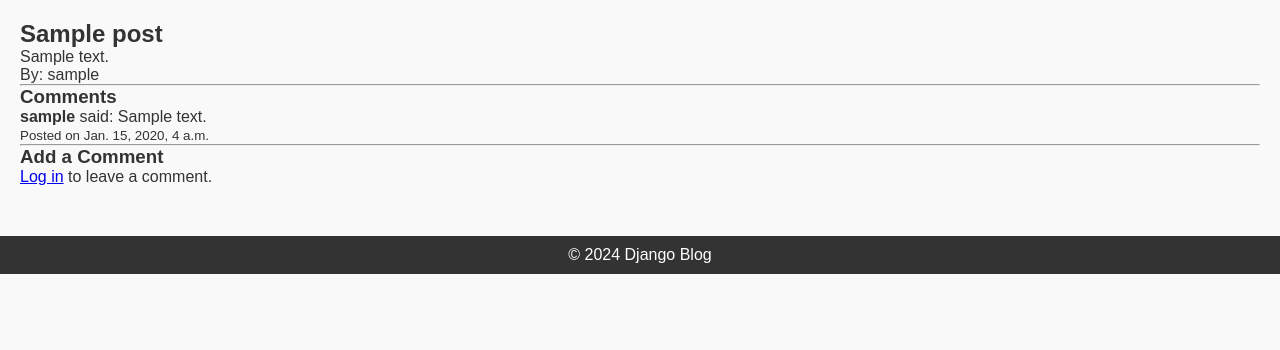
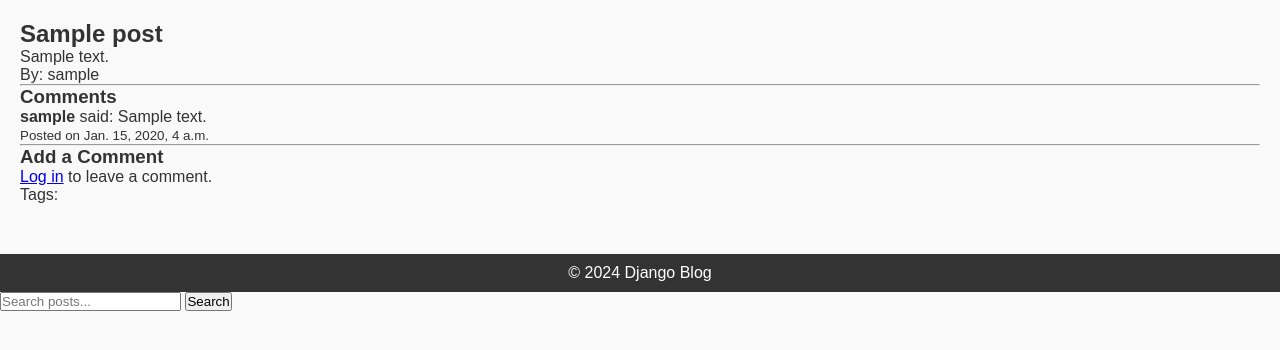
Before and after one commit to AllanMaloi/Alx_DjangoLearnLab, a Django app: page /post/1/ in a window 1280 px wide. Shown: the part 41-391 px from the top of the page. Run offline with Django 5.2, Linux system fonts and the light colour scheme; tables that the repository leaves empty hold one stand-in row (values such as "Sample post"); parts of the project's set-up code (start-up, migrations or seed data) failed here and were passed over.

Commit message:
Implementing Advanced Features: Tagging and Search Functionality

```diff
--- a/django_blog/blog/forms.py
+++ b/django_blog/blog/forms.py
@@ -14,9 +14,14 @@
 
 
 class PostForm(forms.ModelForm):
+    tags = forms.CharField(required=False, help_text="Enter tags separated by commas.")
+
     class Meta:
         model = Post
-        fields = ['title', 'content']
+        fields = ['title', 'content', 'tags']
+
+def clean_tags(self):
+        return [tag.strip() for tag in self.cleaned_data['tags'].split(',')]
 
 class CommentForm(forms.ModelForm):
     class Meta:
--- a/django_blog/blog/models.py
+++ b/django_blog/blog/models.py
@@ -1,6 +1,8 @@
 from django.db import models
 from django.contrib.auth.models import User
 from django.utils import timezone
+from taggit.managers import TaggableManager  # Import tagging
+
 
 class Post(models.Model):
     title = models.CharField(max_length=200)
@@ -8,6 +10,9 @@
     published_date = models.DateTimeField(auto_now_add=True)
     author = models.ForeignKey(User, on_delete=models.CASCADE)
     created_at = models.DateTimeField(default=timezone.now)
+    created_at = models.DateTimeField(auto_now_add=True)
+    updated_at = models.DateTimeField(auto_now=True)
+    tags = TaggableManager()  # Add tag support
 
     def __str__(self):
         return self.title
--- a/django_blog/blog/templates/blog/base.html
+++ b/django_blog/blog/templates/blog/base.html
@@ -38,5 +38,9 @@
     </footer>
 
     <script src="{% static 'js/scripts.js' %}"></script>
+    <form method="GET" action="{% url 'search_results' %}">
+        <input type="text" name="q" placeholder="Search posts...">
+        <button type="submit">Search</button>
+    </form>
 </body>
 </html>
--- a/django_blog/blog/templates/blog/post_detail.html
+++ b/django_blog/blog/templates/blog/post_detail.html
@@ -29,4 +29,9 @@
     {% else %}
         <p><a href="{% url 'login' %}">Log in</a> to leave a comment.</p>
     {% endif %}
+    <p>Tags:
+        {% for tag in post.tags.all %}
+            <a href="{% url 'tag_posts' tag.name %}">{{ tag.name }}</a>{% if not forloop.last %}, {% endif %}
+        {% endfor %}
+    </p>
 {% endblock %}
--- a/django_blog/blog/urls.py
+++ b/django_blog/blog/urls.py
@@ -1,5 +1,7 @@
 from django.urls import path
 from .views import register, login_view, logout_view, profile_view
+from .views import SearchResultsView, TagListView
+
 from .views import (
     PostListView,
     PostDetailView,
@@ -24,4 +26,6 @@
     path('post/<int:pk>/comments/new/', CommentCreateView.as_view(), name='add_comment'),  # ✅ Fixed
     path('comment/<int:pk>/update/', CommentUpdateView.as_view(), name='comment_update'),
     path('comment/<int:pk>/delete/', CommentDeleteView.as_view(), name='comment_delete'),
+     path('search/', SearchResultsView.as_view(), name='search_results'),
+    path('tags/<str:tag_name>/', TagListView.as_view(), name='tag_posts'),
 ]
--- a/django_blog/blog/views.py
+++ b/django_blog/blog/views.py
@@ -7,6 +7,9 @@
 from django.views.generic import ListView, DetailView, CreateView, UpdateView, DeleteView
 from .models import Post, Comment
 from .forms import CustomUserCreationForm, PostForm, CommentForm
+from .forms import PostForm
+from taggit.models import Tag
+from django.db.models import Q
 
 # Register View
 def register(request):
@@ -66,11 +69,22 @@
     def form_valid(self, form):
         form.instance.author = self.request.user  # Assign logged-in user as author
         return super().form_valid(form)
+        post = form.save(commit=False)
+        post.save()
+        post.tags.set(form.cleaned_data['tags'])  # Save tags
 
 class PostUpdateView(LoginRequiredMixin, UserPassesTestMixin, UpdateView):
     model = Post
     template_name = 'blog/post_form.html'
     fields = ['title', 'content']
+    form_class = PostForm
+
+    def form_valid(self, form):
+        post = form.save(commit=False)
+        post.save()
+        post.tags.set(form.cleaned_data['tags'])  # Update tags
+        return super().form_valid(form)
+
 
     def test_func(self):
         """ Ensure only the author can edit """
@@ -134,3 +148,22 @@
         """ Ensure only the comment author can delete """
         comment = self.get_object()
         return self.request.user == comment.author
+
+class SearchResultsView(ListView):
+    model = Post
+    template_name = 'blog/search_results.html'
+
+    def get_queryset(self):
+        query = self.request.GET.get('q')
+        return Post.objects.filter(
+            Q(title__icontains=query) |
+            Q(content__icontains=query) |
+            Q(tags__name__icontains=query)
+        ).distinct()
+
+class TagListView(ListView):
+    model = Post
+    template_name = 'blog/tag_posts.html'
+
+    def get_queryset(self):
+        return Post.objects.filter(tags__name=self.kwargs['tag_name'])
--- a/django_blog/django_blog/settings.py
+++ b/django_blog/django_blog/settings.py
@@ -24,6 +24,7 @@
     'django.contrib.messages',
     'django.contrib.staticfiles',
     'blog',  # Your blog app
+    'taggit',
 ]
 
 MIDDLEWARE = [
```
Also changed, not shown: django_blog/blog/templates/blog/search_results.html (added, +10 -0 lines), django_blog/blog/templates/blog/tag_posts.html (added, +10 -0 lines), django_blog/blog/migrations/0004_post_tags_post_updated_at_alter_post_created_at.py (added), django_blog/db.sqlite3.
